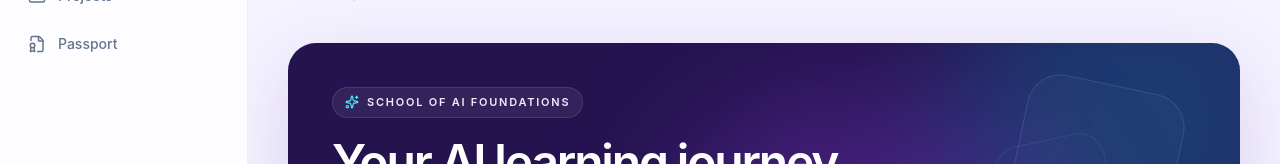
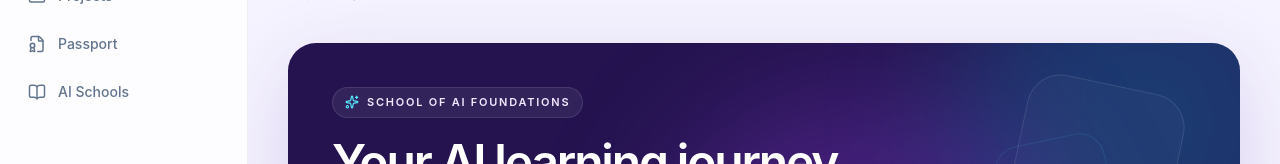
Before and after one commit to hammet-app/hammet-b2c, a Next.js app: page /learner/learn in a window 1280 px wide. Shown: the part 229-393 px from the top of the page. Built offline with nearby package versions, Linux system fonts and the light colour scheme; no server answers.

Commit message:
fix: re-add AI Schools to navigation

```diff
--- a/src/components/layout/learner/learner-shell.tsx
+++ b/src/components/layout/learner/learner-shell.tsx
@@ -44,11 +44,11 @@ const navigation = [
     href: "/learner/passport",
     icon: FileBadge,
   },
-  // {
-  //   label: "Payments",
-  //   href: "/learner/payments",
-  //   icon: CreditCard,
-  // },
+  {
+    label: "AI Schools",
+    href: "/learner/ai-schools",
+    icon: BookOpen,
+  },
 ];
 
 const STORAGE_KEY = "hammet-learner-sidebar-collapsed";
```
